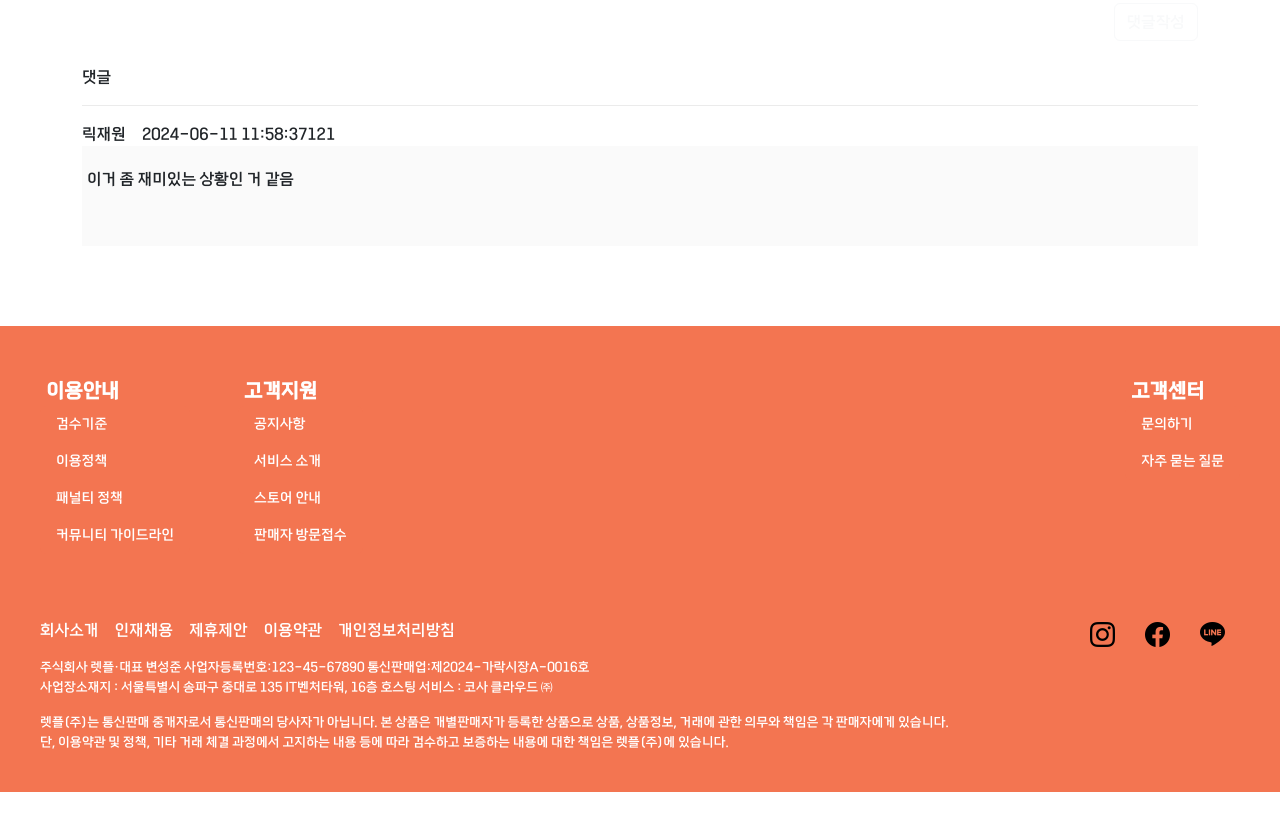
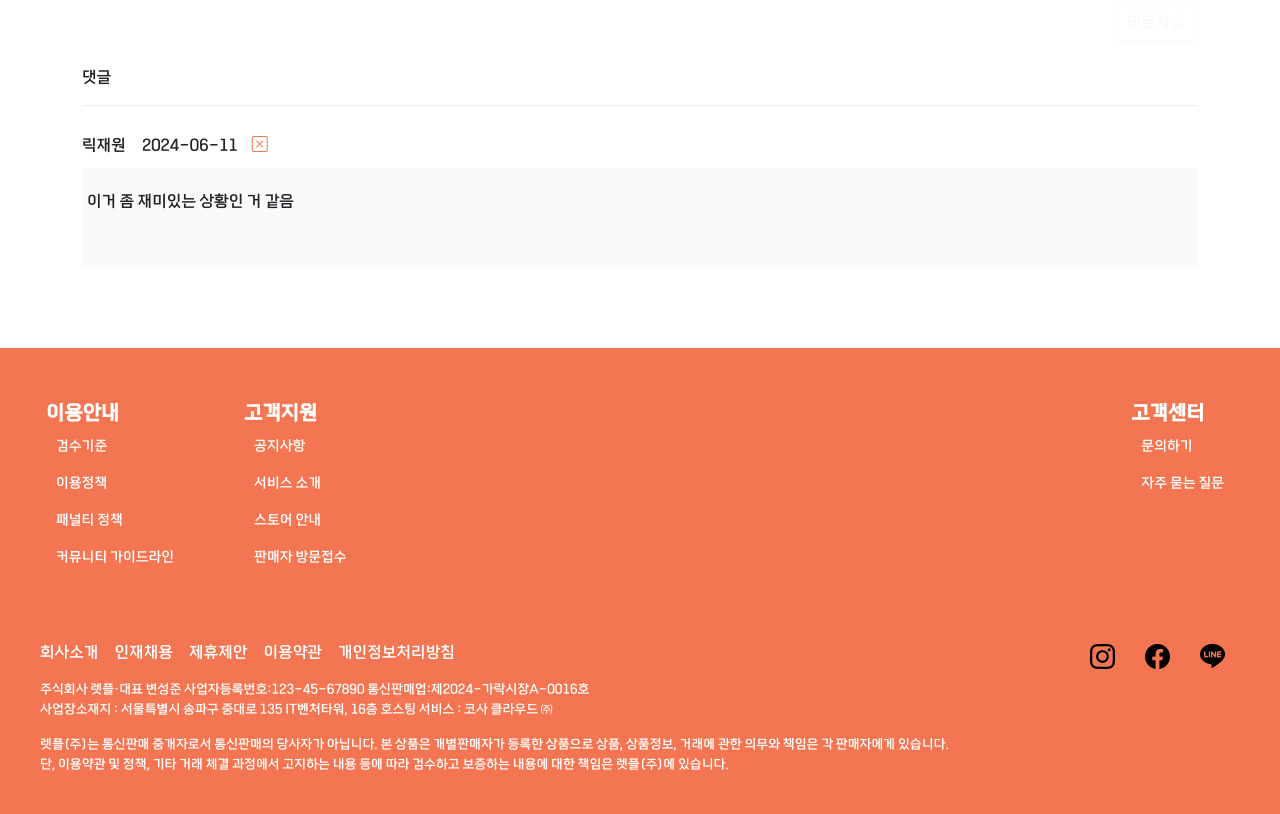
Before and after one commit to byeonnns/let-ffle-front, a Vue app: page /Board/BoardDetail in a window 1280 px wide. Shown: the part 860-1674 px from the top of the page. Before the commit the page ends 1652 px from the top, so only its background shows below. Built offline with nearby package versions, Linux system fonts and the light colour scheme.

Commit message:
Refactor: BoardDetail  , Faq , Notice 수정

```diff
--- a/src/views/Board/BoardDetail.vue
+++ b/src/views/Board/BoardDetail.vue
@@ -65,7 +65,9 @@
 
             <div class="mt-3">
                 <p class="custom-title me-3">릭재원</p>
-                <p class="custom-text">2024-06-11 11:58:37121</p>
+                <p class="custom-text">2024-06-11</p>
+                <RouterLink to="/">
+                <button class="my_btn btn-outline-light btn-sm m-2"><i class="bi bi-x-square" ></i></button></RouterLink>
             </div>
             <div style=" background-color: #FAFAFA; height: 100px; padding: 5px">
                 <p class="mt-3">이거 좀 재미있는 상황인 거 같음 </p>
@@ -94,4 +96,13 @@
     /* 인라인 요소로 변경하여 같은 줄에 표시 */
 }
 
+.my_btn {
+  background-color:white;
+  color: #F37551;
+  border: none;
+  border-radius: 5px;
+  width: 20px;
+  height: 30px;
+
+}
 </style>
--- a/src/views/Faq/index.vue
+++ b/src/views/Faq/index.vue
@@ -78,7 +78,7 @@
 
                                         <div style="width: 100%; ">
                                             <!-- border:1px solid black -->
-                                            <p> 안녕하세요 크림입니다 </p>
+                                            <p>안녕하세요 LET-FFle입니다</p>
                                             <h3>
                                                 <p>패널티 감면 기준</p>
                                             </h3>
--- a/src/views/Notice/index.vue
+++ b/src/views/Notice/index.vue
@@ -77,31 +77,38 @@
                                         휴무에 따른 거래 및
                                         정산일정안내</RouterLink>
                                 </td>
+                                <td>2024-06-11</td>
                             </tr>
                             <tr>
                                 <td class="text-center">공지</td>
                                 <td>[안내] Draq-시엔느 응모</td>
+                                <td>2024-06-11</td>
                             </tr>
                             <tr>
                                 <td class="text-center">공지</td>
                                 <td>보관안내</td>
+                                <td>2024-06-11</td>
                             </tr>
                             <tr>
                                 <td class="text-center">공지</td>
                                 <td>검수 지연안내</td>
+                                <td>2024-06-11</td>
                             </tr>
                             <tr>
                                 <td class="text-center">공지</td>
                                 <td>보관 판매 신청 재개 안내</td>
+                                <td>2024-06-11</td>
                             </tr>
 
                             <tr>
                                 <td class="text-center">공지</td>
                                 <td>보관판매 불가능</td>
+                                <td>2024-06-11</td>
                             </tr>
                             <tr>
                                 <td class="text-center">공지</td>
                                 <td>우리조는 야삐</td>
+                                <td>2024-06-11</td>
                             </tr>
 
                             <tr>
```
